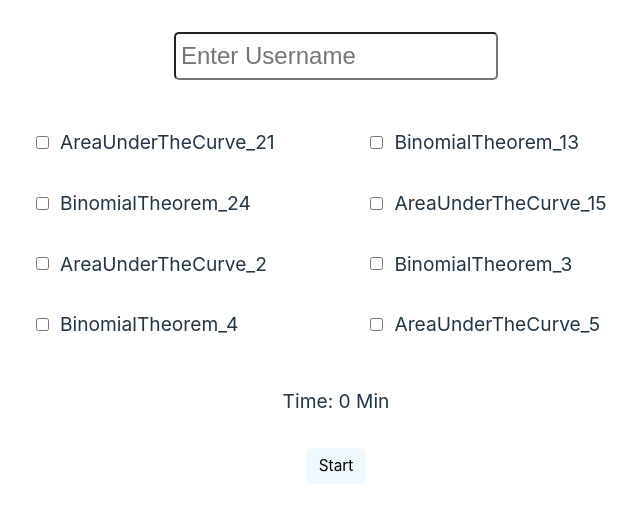
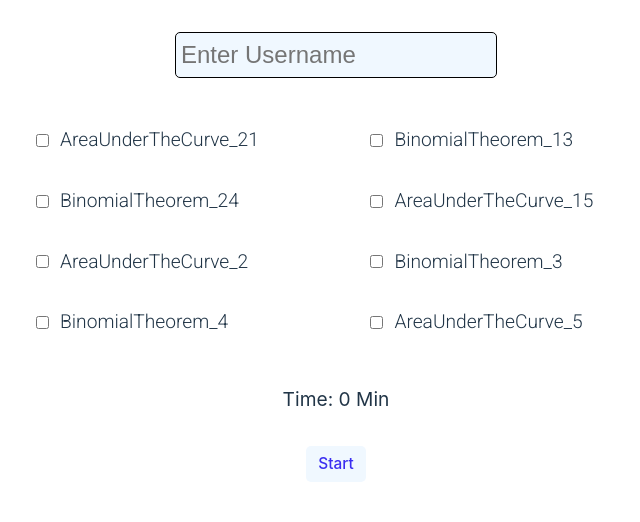
Before and after one commit to bagulshubh/nicoclass, a React (Vite) app: page / in a window 1280 px wide. Shown: the top 522 px of the page, without its empty margins (304-944 px from the left). Built offline with nearby package versions, Linux system fonts and the light colour scheme.

Commit message:
Final Touch

```diff
--- a/src/App.css
+++ b/src/App.css
@@ -1,3 +1,5 @@
+@import url('https://fonts.googleapis.com/css2?family=Roboto:wght@300&display=swap');
+
 #root {
   margin: 0 auto;
   padding: 2rem;
@@ -26,7 +28,9 @@
   font-size: 1.5rem;
   padding: 0.5rem 0.3rem;
   border-radius: 5px;
-  color: aliceblue;
+  color: rgb(59, 46, 241);
+  background-color: aliceblue;
+  border: 1px black solid;
 }
 .select-wrapper{
   width: 50%;
@@ -36,6 +40,7 @@
   align-items: center;
   justify-content: space-between;
   gap: 2rem;
+  font-family: 'Roboto', sans-serif;
 }
 .type{
   width: 45%;
@@ -51,11 +56,12 @@
 .btn{
   background-color: aliceblue;
   padding: 0.5vw 1vw;
-  color: black;
+  color: rgb(59, 46, 241);
   font-size: 1.2vw;
   border-radius: 5px;
   cursor: pointer;
   transition-duration: 500ms;
+  font-weight: 500;
 }
 .btn:hover{
   transform: scale(1.05);
@@ -97,6 +103,7 @@
   width: 100%;
   align-items: center;
   justify-content: center;
+  font-family: 'Roboto', sans-serif;
 }
 .btn-wrapper{
   width: 100%;
@@ -114,6 +121,7 @@
   padding-right: 1vw;
   border-radius: 5px;
   justify-content: space-between;
+  font-family: 'Roboto', sans-serif;
 }
 .submit-wrapper{
   display: flex;
@@ -122,6 +130,7 @@
   gap: 2rem;
   font-size: 1.5vw;
   align-items: center;
+  font-family: 'Roboto', sans-serif;
 }
 .submit-username{
   display: flex;
--- a/src/pages/Submit.jsx
+++ b/src/pages/Submit.jsx
@@ -1,5 +1,6 @@
 import React, { useContext } from 'react'
 import DataContext from '../Context/DataContext'
+import { useNavigate } from 'react-router-dom';
 
 const Submit = () => {
 
@@ -12,6 +13,16 @@
     const elapsedTimeS = 60 - seconds;
     const timeperq = context.timeperq;
     const QuestionArr = context.QuestionArr;
+    const navigate = useNavigate();
+
+    const restartHandler = ()=>{
+      context.setUsername("");
+      context.setQuestionArr([]);
+      context.setQuestions([]);
+      context.setTotalTime(0);
+      context.setTimeperq([]);
+      navigate('/');
+    }
 
   return (
     <div className='submit-wrapper'>
@@ -30,6 +41,8 @@
 
       }</div>
 
+      <div className='btn' onClick={restartHandler}>Restart</div>
+
     </div>
   )
 }
```
